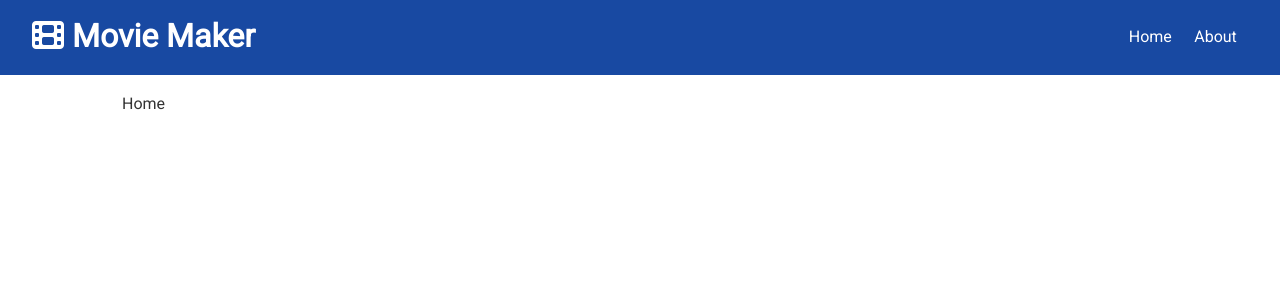
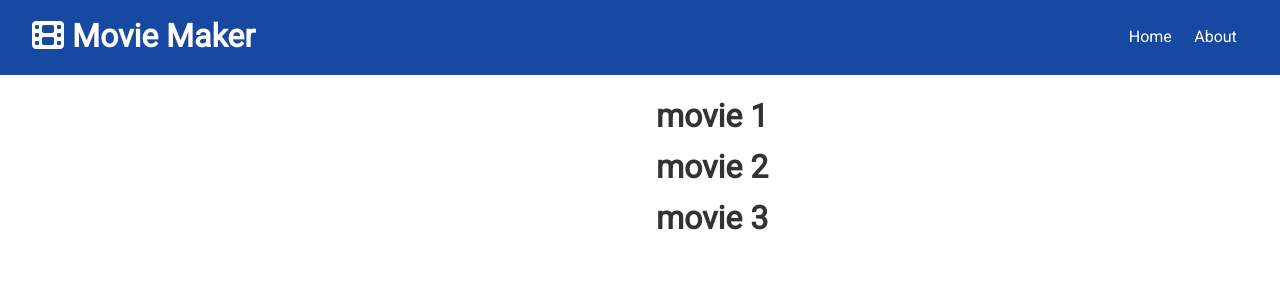
Before and after one commit to MichaelSchiumo/movie-maker-client, a React (Create React App) app: page / in a window 1280 px wide. Shown: the top 300 px of the page. Built offline with nearby package versions, Linux system fonts and the light colour scheme.

Commit message:
displays hard-coded movies on home page

```diff
--- /dev/null
+++ b/src/components/movies/Movies.js
@@ -0,0 +1,19 @@
+import React, { Fragment, useContext } from 'react';
+import MovieContext from '../../context/movie/movieContext';
+
+const Movies = () => {
+  //access any state or methods associated with movie context
+  const movieContext = useContext(MovieContext);
+
+  const { movies } = movieContext;
+
+  return (
+    <Fragment>
+      {movies.map((movie) => (
+        <h1>{movie.desc}</h1>
+      ))}
+    </Fragment>
+  );
+};
+
+export default Movies;
--- a/src/components/pages/Home.js
+++ b/src/components/pages/Home.js
@@ -1,7 +1,15 @@
 import React from 'react';
+import Movies from '../movies/Movies';
 
 const Home = () => {
-  return <div>Home</div>;
+  return (
+    <div className='grid-2'>
+      <div>{/* MovieForm */}</div>
+      <div>
+        <Movies />
+      </div>
+    </div>
+  );
 };
 
 export default Home;
```
Also changed, not shown: src/components/movies/MovieItem.js (added).
